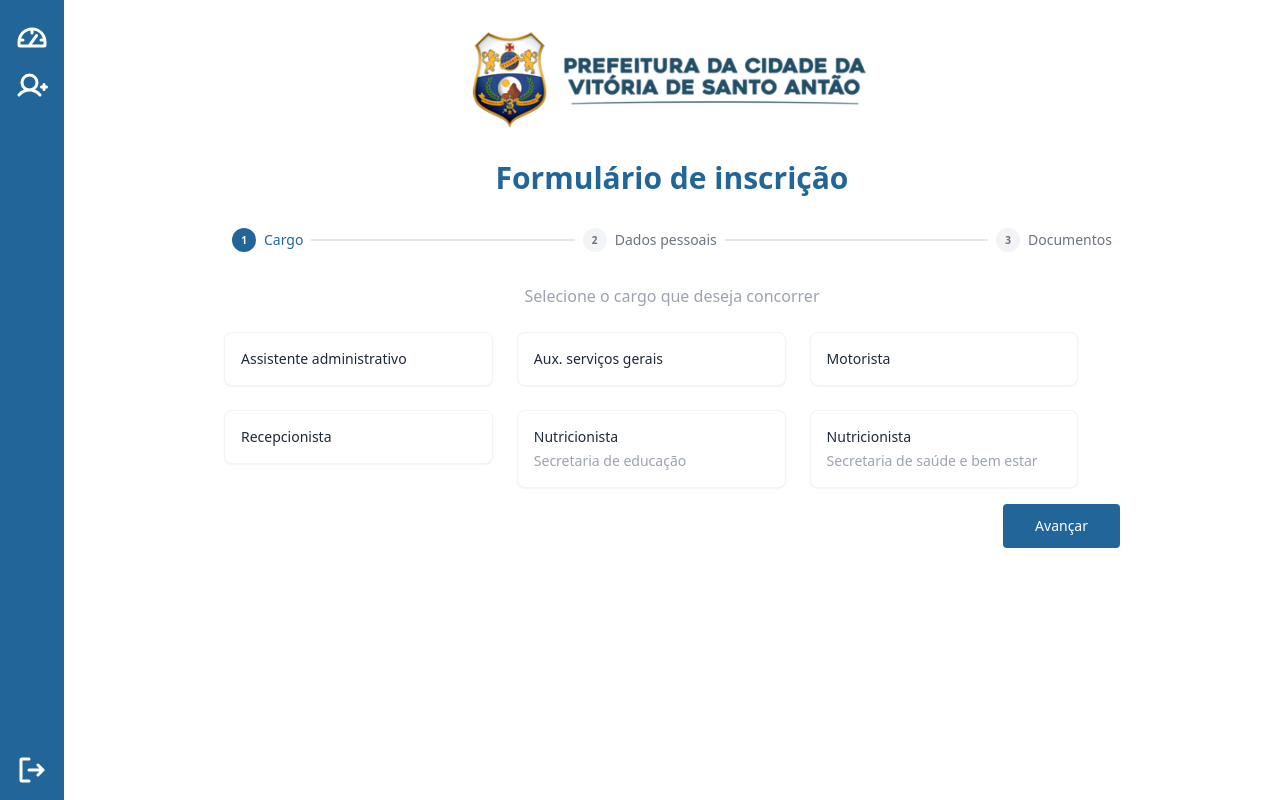
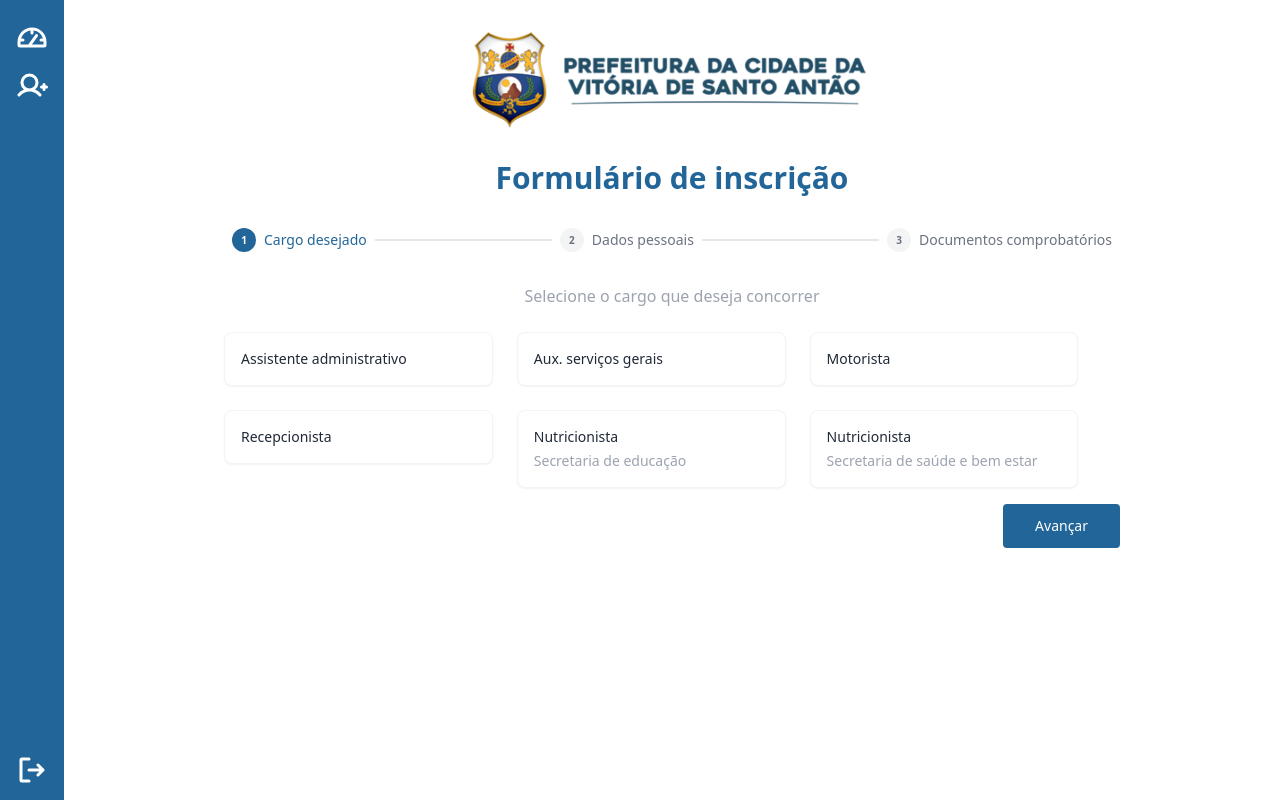
Before and after one commit to gugavillar/simplified_selection, a Next.js app: page /inscricao in a window 1280 px wide. Built offline with nearby package versions, Linux system fonts and the light colour scheme; no server answers.

Commit message:
:lipstick: Styles forms

```diff
--- a/src/modules/Registrations/components/Form/AddressDataFields.tsx
+++ b/src/modules/Registrations/components/Form/AddressDataFields.tsx
@@ -129,7 +129,7 @@ export const AddressDataFields = ({ states }: AddressDataFieldsProps) => {
           {...register('address')}
         />
         <Input
-          className="w-28"
+          className="w-28 max-md:w-full"
           placeholder="N˚"
           labelField="N˚"
           id="addressNumber"
--- a/src/modules/Registrations/components/Form/PersonDataFields.tsx
+++ b/src/modules/Registrations/components/Form/PersonDataFields.tsx
@@ -174,7 +174,7 @@ export const PersonDataFields = () => {
               className="w-full max-md:w-full"
               format="###########"
               error={errors.nis?.message}
-              labelField="NIS"
+              labelField="NIS (opcional)"
               id="nis"
               {...field}
             />
--- a/src/modules/Registrations/components/Form/SubscriptionsFields.tsx
+++ b/src/modules/Registrations/components/Form/SubscriptionsFields.tsx
@@ -10,7 +10,7 @@ export const SubscriptionsFields = ({ states }: SubscriptionsFieldsProps) => {
   return (
     <div>
       <h3 className="text-gray-400 text-center mb-6">
-        Informe os dados pessoais e de endereço
+        Informe os dados solicitados abaixo
       </h3>
       <PersonDataFields />
       <AddressDataFields states={states} />
--- a/src/modules/Registrations/components/Form/UploadDataField.tsx
+++ b/src/modules/Registrations/components/Form/UploadDataField.tsx
@@ -2,7 +2,10 @@ import { DropzoneInputField } from '@/components'
 
 export const UploadDataField = () => {
   return (
-    <div className="space-y-4">
+    <div>
+      <h3 className="text-gray-400 text-center mb-6">
+        Envie os documentos comprobatórios
+      </h3>
       <DropzoneInputField
         label="Documentos comprobatórios"
         id="documents"
--- a/src/modules/Registrations/content/PageContent.tsx
+++ b/src/modules/Registrations/content/PageContent.tsx
@@ -80,7 +80,7 @@ export const PageContent = ({ states }: ContentPageProps) => {
   const steps = useMemo(
     () => [
       {
-        labelStep: 'Cargo',
+        labelStep: 'Cargo desejado',
         children: (
           <RoleSelection radioOptions={ROLE_OPTIONS} registerName="role" />
         ),
@@ -90,7 +90,7 @@ export const PageContent = ({ states }: ContentPageProps) => {
         children: <SubscriptionsFields states={states} />,
       },
       {
-        labelStep: 'Documentos',
+        labelStep: 'Documentos comprobatórios',
         children: <UploadDataField />,
       },
     ],
```
